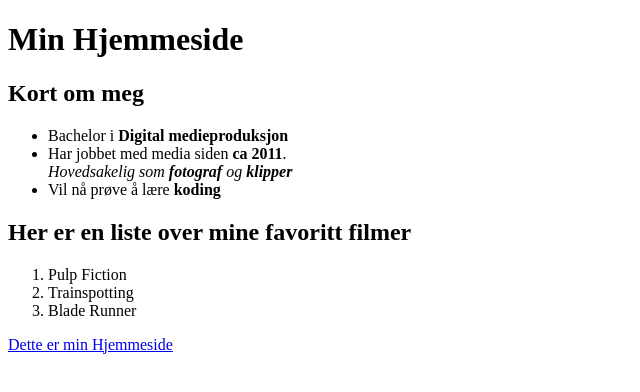
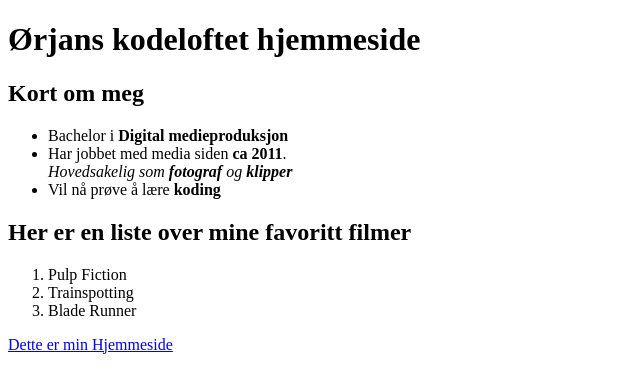
Before and after one commit to okliland-kodeloftet/kodeloftet_g17_d1, a website: page index.html in a window 1280 px wide. Shown: the whole page, without its empty margins (0-640 px from the left). Drawn offline with Linux system fonts and the light colour scheme.

Commit message:
ny overskrift

```diff
--- a/index.html
+++ b/index.html
@@ -8,7 +8,7 @@
     <script type="module" src="script.js"></script>
   </head>
   <body>
-    <h1>Min Hjemmeside</h1>
+    <h1>Ørjans kodeloftet hjemmeside</h1>
 
     <h2>Kort om meg</h2>
     <ul>
```
